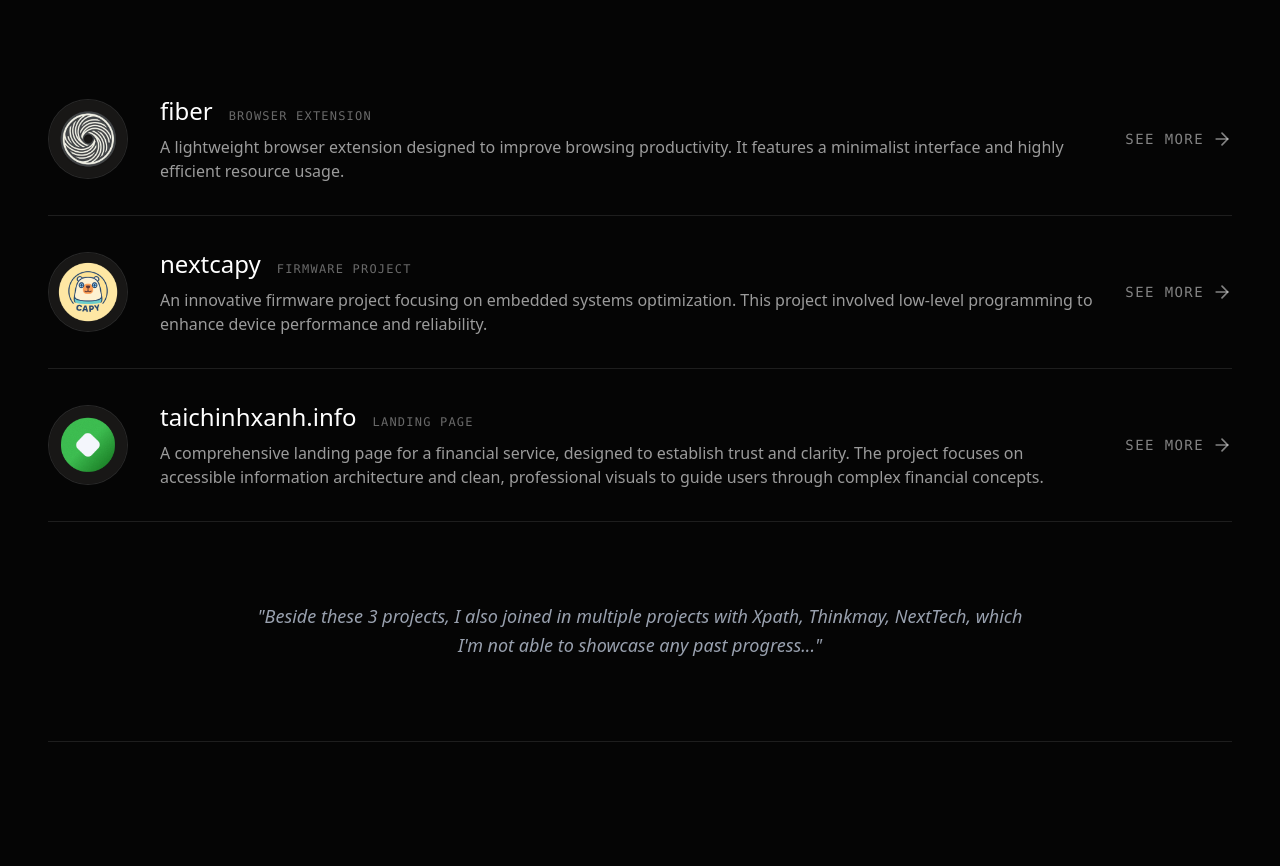
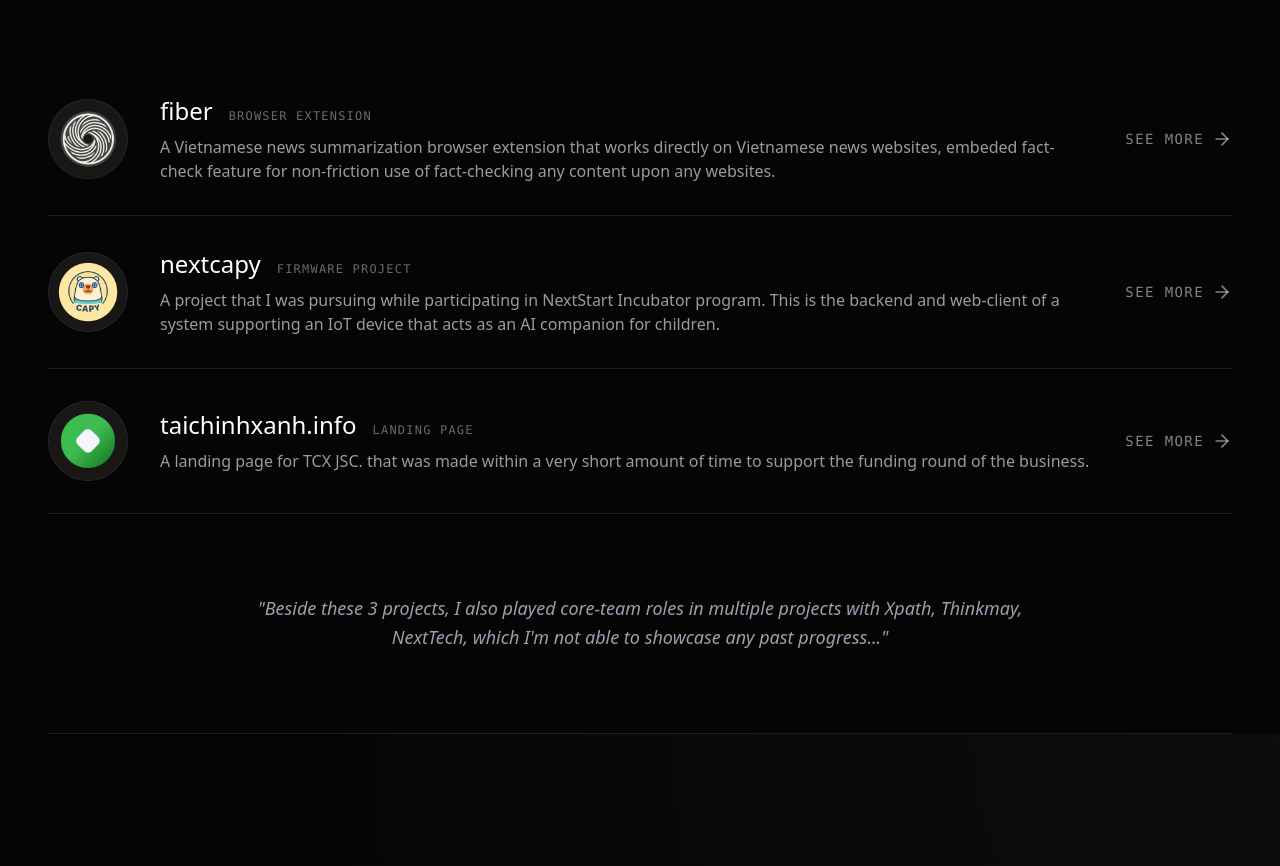
Before and after one commit to thnglee/newthang, a Next.js app: page / in a window 1280 px wide. Shown: the part 1920-2786 px from the top of the page. Built offline with nearby package versions, Linux system fonts and the light colour scheme; a web font is replaced by a local one.

Commit message:
fix some padding issue

```diff
--- a/app/projects/[slug]/page.tsx
+++ b/app/projects/[slug]/page.tsx
@@ -17,8 +17,9 @@ export async function generateStaticParams() {
     }));
 }
 
-export default function ProjectPage({ params }: ProjectPageProps) {
-    const project = projects.find((p) => p.slug === params.slug);
+export default async function ProjectPage({ params }: ProjectPageProps) {
+    const resolvedParams = await params;
+    const project = projects.find((p) => p.slug === resolvedParams.slug);
 
     if (!project) {
         notFound();
--- a/data/projects.ts
+++ b/data/projects.ts
@@ -20,7 +20,7 @@ export const projects: Project[] = [
         title: 'fiber',
         category: 'BROWSER EXTENSION',
         image: '/3.png',
-        description: "A lightweight browser extension designed to improve browsing productivity. It features a minimalist interface and highly efficient resource usage.",
+        description: "A Vietnamese news summarization browser extension that works directly on Vietnamese news websites, embeded fact-check feature for non-friction use of fact-checking any content upon any websites.",
         techStack: ["React", "Chrome Extension API", "JavaScript", "Webpack"],
         architect: "Thang Lee",
         githubLink: "https://github.com/thnglee/fiber",
@@ -31,7 +31,7 @@ export const projects: Project[] = [
         title: 'nextcapy',
         category: 'FIRMWARE PROJECT',
         image: '/2.png',
-        description: "An innovative firmware project focusing on embedded systems optimization. This project involved low-level programming to enhance device performance and reliability.",
+        description: "A project that I was pursuing while participating in NextStart Incubator program. This is the backend and web-client of a system supporting an IoT device that acts as an AI companion for children.",
         techStack: ["C++", "PlatformIO", "Embedded C", "IoT"],
         architect: "Thang Lee",
         githubLink: "https://github.com/thnglee/nextcapy",
@@ -43,7 +43,7 @@ export const projects: Project[] = [
         category: 'LANDING PAGE',
         image: '/he.png',
         video: '/something_stupid.mp4',
-        description: "A comprehensive landing page for a financial service, designed to establish trust and clarity. The project focuses on accessible information architecture and clean, professional visuals to guide users through complex financial concepts.",
+        description: "A landing page for TCX JSC. that was made within a very short amount of time to support the funding round of the business.",
         techStack: ["Next.js", "Tailwind CSS", "Framer Motion", "TypeScript"],
         architect: "Thang Lee",
         githubLink: "https://github.com/thnglee/tcx",
--- a/sections/Hero.tsx
+++ b/sections/Hero.tsx
@@ -10,7 +10,7 @@ export function Hero() {
             <div className="absolute inset-0 z-0">
                 <div
                     className="absolute inset-0 bg-cover bg-center opacity-20"
-                    style={{ backgroundImage: 'url(/hero-ghost.jpg)' }} // Placeholder, user needs to add image
+                // style={{ backgroundImage: 'url(/hero-ghost.jpg)' }} // Placeholder, user needs to add image
                 />
                 {/* Gradient Fade to Black */}
                 <div className="absolute inset-0 bg-gradient-to-b from-transparent via-obsidian/80 to-obsidian" />
--- a/sections/Projects.tsx
+++ b/sections/Projects.tsx
@@ -8,7 +8,7 @@ import { projects } from '@/data/projects';
 
 export function Projects() {
     return (
-        <section id="projects" className="pt-24 md:pt-32 pb-24 md:pb-32 bg-obsidian">
+        <section id="projects" className="pt-24 md:pt-32 bg-obsidian">
             <div className="max-w-7xl mx-auto px-6 md:px-12">
                 <div className="flex flex-row justify-between items-end mb-16 gap-8 border-b border-white/10 pb-8">
                     <div>
@@ -32,7 +32,7 @@ export function Projects() {
                     >
                         <div className="flex items-center justify-center p-8 md:p-12">
                             <p className="text-base md:text-lg text-gray-400 font-light leading-relaxed text-center font-serif italic max-w-3xl">
-                                "Beside these 3 projects, I also joined in multiple projects with Xpath, Thinkmay, NextTech, which I'm not able to showcase any past progress..."
+                                "Beside these 3 projects, I also played core-team roles in multiple projects with Xpath, Thinkmay, NextTech, which I'm not able to showcase any past progress..."
                             </p>
                         </div>
                     </motion.div>
```
